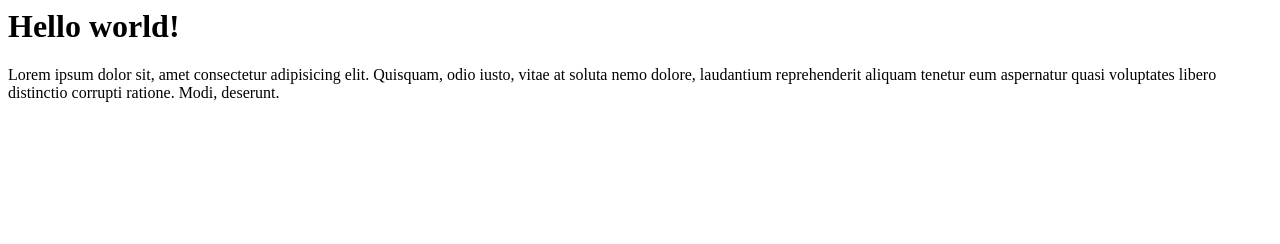
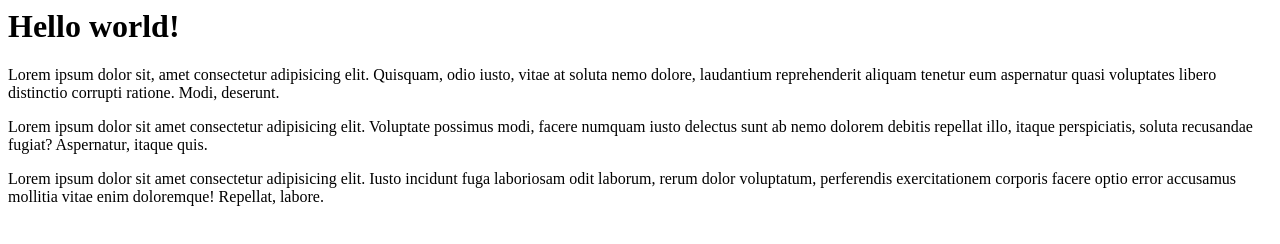
Before and after one commit to RDIPIPOM/Git, a plain HTML site: page index.html in a window 1280 px wide. Drawn offline with Linux system fonts and the light colour scheme.

Commit message:
We added new paragraphs

```diff
--- a/index.html
+++ b/index.html
@@ -12,6 +12,12 @@
     <p>Lorem ipsum dolor sit, amet consectetur adipisicing elit. Quisquam, odio iusto, vitae at soluta nemo dolore,
         laudantium reprehenderit aliquam tenetur eum aspernatur quasi voluptates libero distinctio corrupti ratione.
         Modi, deserunt.</p>
+    <p>Lorem ipsum dolor sit amet consectetur adipisicing elit. Voluptate possimus modi, facere numquam iusto delectus
+        sunt ab nemo dolorem debitis repellat illo, itaque perspiciatis, soluta recusandae fugiat? Aspernatur, itaque
+        quis.</p>
+    <p>Lorem ipsum dolor sit amet consectetur adipisicing elit. Iusto incidunt fuga laboriosam odit laborum, rerum dolor
+        voluptatum, perferendis exercitationem corporis facere optio error accusamus mollitia vitae enim doloremque!
+        Repellat, labore.</p>
 </body>
 
 </html>
```
